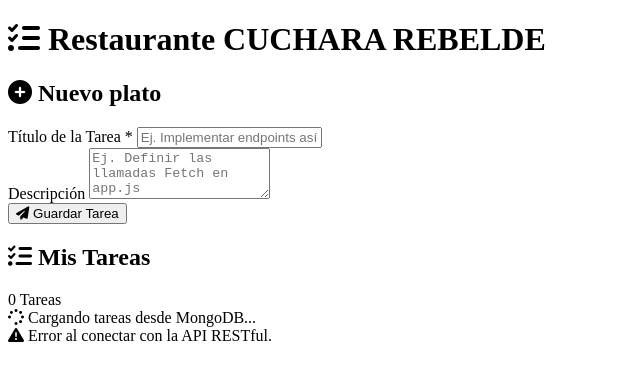
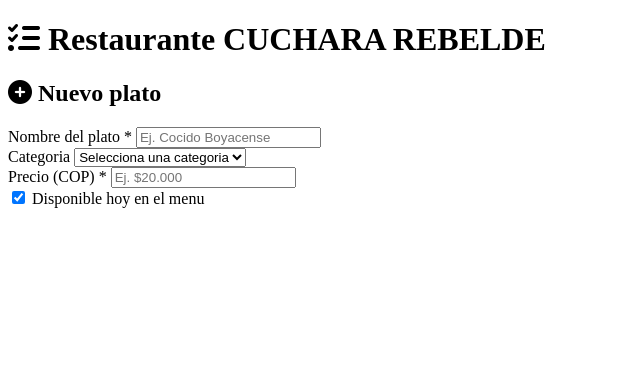
Before and after one commit to jenifertatianapardosusa-del/proyecto_fullstack_sara_tatiana_4_restaurante_criollo, a plain HTML site: page Frontend/index.html in a window 1280 px wide. Shown: the whole page, without its empty margins (0-640 px from the left). Drawn offline with Linux system fonts and the light colour scheme.

Commit message:
Inicio HTML

```diff
--- a/Frontend/index.html
+++ b/Frontend/index.html
@@ -26,11 +26,11 @@
 
             <form id="form-tarea">
                 <div class="form-group">
-                    <label for="titulo">Título de la Tarea <span class="required">*</span></label>
+                    <label for="titulo">Nombre del plato <span class="required">*</span></label>
                     <input
                         type="text"
-                        id="titulo"
-                        placeholder="Ej. Implementar endpoints asíncronos"
+                        id="nombre_plato"
+                        placeholder="Ej. Cocido Boyacense"
                         required
                         minlength="3"
                         maxlength="150"
@@ -38,45 +38,34 @@
                 </div>
 
                 <div class="form-group">
-                    <label for="descripcion">Descripción</label>
-                    <textarea
-                        id="descripcion"
-                        rows="3"
-                        placeholder="Ej. Definir las llamadas Fetch en app.js"
-                        maxlength="500"
-                    ></textarea>
-                </div>
+                    <label for="categoria">Categoria</label>
+                    <select id="categoria" required>
+                        <option value="" disabled selected>Selecciona una categoria</option>
+                        <option value="sopas y sancochos">Sopas y Sancochos</option>
+                        <option value="Platos tipicos">Platos tipicos</option>
+                        <option value="Entradas y Amasijos">Entradas y Amasijos</option>
+                        <option value="Postres y Bebidas">Postres y Bebidas</option>
+                    </select>
+                    </div>
 
-                <button type="submit" id="btn-guardar" class="btn btn-primary">
-                    <i class="fa-solid fa-paper-plane"></i> Guardar Tarea
-                </button>
+                    <div class="form-group">
+                        <label for="precio">Precio (COP) <span class="required">*</span></label>
+                        <input
+                        type="number"
+                        id="precio"
+                        placeholder="Ej. $20.000"
+                        required
+                        min="1"
+                        >
+                    </div>
+
+                    <div class="form-group">
+                        <label for="disponible_hoy">
+                            <input type="checkbox" id="disponible_hoy" checked>
+                            Disponible hoy en el menu
+                        </label>
+                    </div>
+
+
             </form>
         </section>
-
-        <!-- Lista de Tareas y Feedback Visual -->
-        <section class="card list-card">
-            <div class="list-header">
-                <h2><i class="fa-solid fa-tasks"></i> Mis Tareas</h2>
-                <span id="contador-tareas" class="badge">0 Tareas</span>
-            </div>
-
-            <!-- Indicadores Visuales de Estado -->
-            <div id="loading-spinner" class="status-message hidden">
-                <i class="fa-solid fa-spinner fa-spin"></i> Cargando tareas desde MongoDB...
-            </div>
-
-            <div id="error-message" class="status-message error-box hidden">
-                <i class="fa-solid fa-triangle-exclamation"></i> Error al conectar con la API RESTful.
-            </div>
-
-            <!-- Contenedor dinámico de tareas -->
-            <div id="contenedor-tareas" class="tareas-grid">
-                <!-- Se poblará dinámicamente mediante JavaScript -->
-            </div>
-        </section>
-
-    </div>
-
-    <script src="app.js"></script>
-</body>
-</html>
```
Also changed, not shown: 1 other file.
